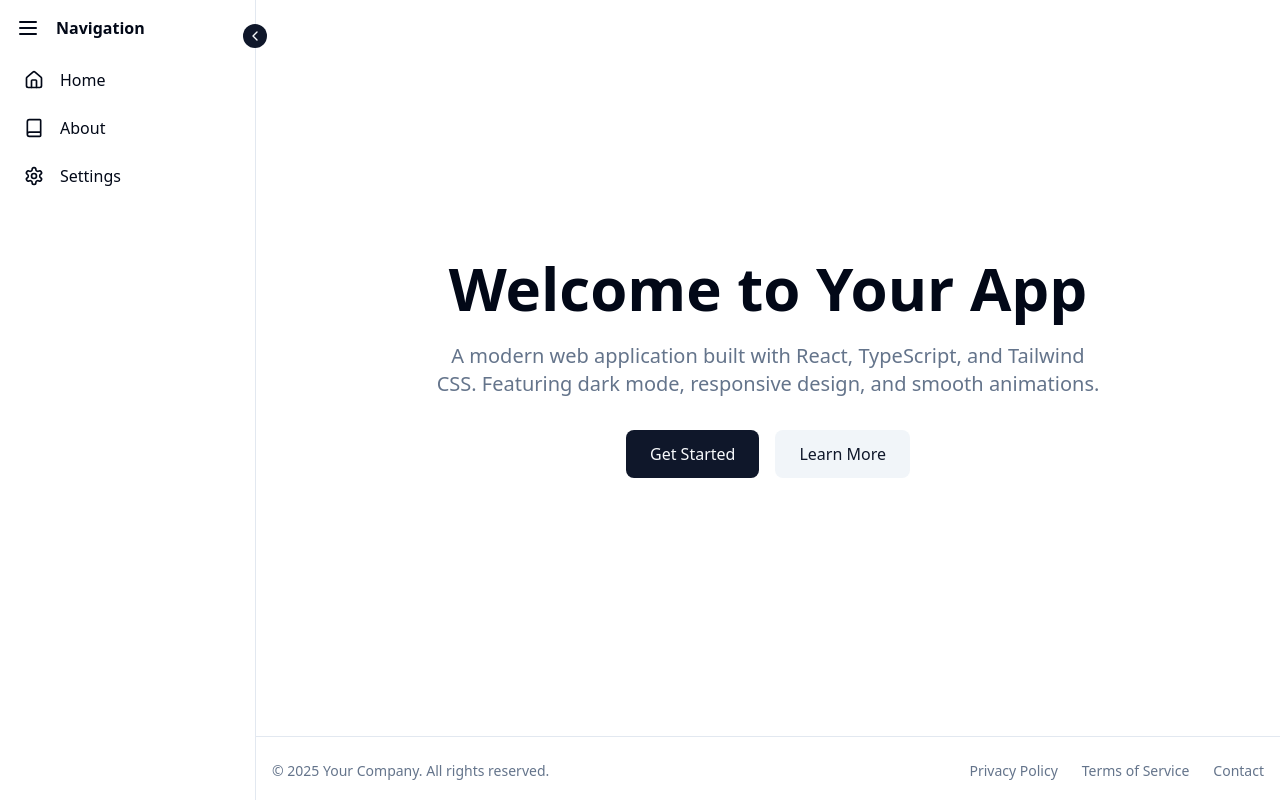
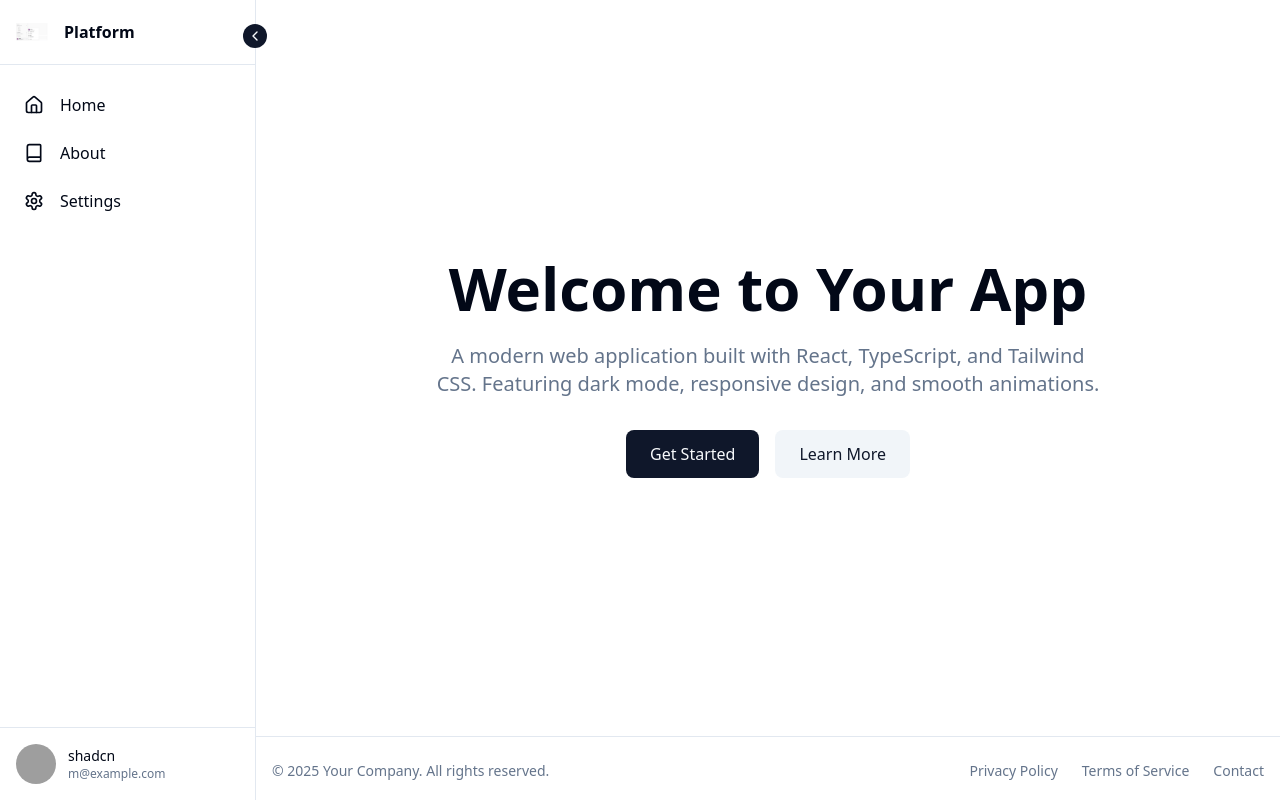
Before and after one commit to hmohammed448/react-js-collapsable-sidebar-dark-mode, a React (Vite) app: page / in a window 1280 px wide. Built offline with nearby package versions, Linux system fonts and the light colour scheme; grey boxes are pictures that could not be loaded.

Commit message:
feat: Add logo and profile to sidebar
Adds a logo to the sidebar header and a profile section with options in the footer.

```diff
--- /dev/null
+++ b/src/components/ProfileDropdown.tsx
@@ -0,0 +1,62 @@
+
+import { Avatar, AvatarFallback, AvatarImage } from "@/components/ui/avatar";
+import {
+  DropdownMenu,
+  DropdownMenuContent,
+  DropdownMenuItem,
+  DropdownMenuSeparator,
+  DropdownMenuTrigger,
+} from "@/components/ui/dropdown-menu";
+import {
+  Upgrade,
+  Account as AccountIcon,
+  Billing,
+  Notifications,
+  LogOut
+} from "lucide-react";
+
+export function ProfileDropdown() {
+  const handleLogout = () => {
+    // Add logout logic here
+    console.log("Logging out...");
+  };
+
+  return (
+    <DropdownMenu>
+      <DropdownMenuTrigger className="flex items-center gap-3 p-2 rounded-lg hover:bg-accent transition-colors cursor-pointer">
+        <Avatar>
+          <AvatarImage src={"/placeholder.svg"} />
+          <AvatarFallback>CN</AvatarFallback>
+        </Avatar>
+        <div className="flex flex-col text-left group-data-[collapsible=icon]:hidden">
+          <span className="text-sm font-medium">shadcn</span>
+          <span className="text-xs text-muted-foreground">m@example.com</span>
+        </div>
+      </DropdownMenuTrigger>
+      <DropdownMenuContent align="end" className="w-56">
+        <DropdownMenuItem>
+          <Upgrade className="mr-2" />
+          <span>Upgrade to Pro</span>
+        </DropdownMenuItem>
+        <DropdownMenuSeparator />
+        <DropdownMenuItem>
+          <AccountIcon className="mr-2" />
+          <span>Account</span>
+        </DropdownMenuItem>
+        <DropdownMenuItem>
+          <Billing className="mr-2" />
+          <span>Billing</span>
+        </DropdownMenuItem>
+        <DropdownMenuItem>
+          <Notifications className="mr-2" />
+          <span>Notifications</span>
+        </DropdownMenuItem>
+        <DropdownMenuSeparator />
+        <DropdownMenuItem onClick={handleLogout}>
+          <LogOut className="mr-2" />
+          <span>Log out</span>
+        </DropdownMenuItem>
+      </DropdownMenuContent>
+    </DropdownMenu>
+  );
+}
--- a/src/components/Sidebar.tsx
+++ b/src/components/Sidebar.tsx
@@ -3,6 +3,7 @@ import { useState } from 'react';
 import { Link } from 'react-router-dom';
 import { Menu, Home, Book, Settings, ChevronLeft, ChevronRight } from 'lucide-react';
 import { cn } from '@/lib/utils';
+import { ProfileDropdown } from './ProfileDropdown';
 
 const Sidebar = () => {
   const [isCollapsed, setIsCollapsed] = useState(false);
@@ -15,7 +16,7 @@ const Sidebar = () => {
 
   return (
     <div className={cn(
-      "fixed left-0 top-0 h-screen bg-background border-r transition-all duration-300 ease-in-out",
+      "fixed left-0 top-0 h-screen bg-background border-r transition-all duration-300 ease-in-out flex flex-col",
       isCollapsed ? "w-16" : "w-64"
     )}>
       <button
@@ -25,12 +26,16 @@ const Sidebar = () => {
         {isCollapsed ? <ChevronRight className="h-4 w-4" /> : <ChevronLeft className="h-4 w-4" />}
       </button>
 
-      <div className="flex items-center p-4 gap-4">
-        <Menu className="h-6 w-6" />
-        {!isCollapsed && <span className="font-semibold">Navigation</span>}
+      <div className="flex items-center p-4 gap-4 border-b">
+        <img
+          src="/lovable-uploads/3d4dd8a5-8d5b-45fc-9256-6753d1b4606b.png"
+          alt="Logo"
+          className="h-8 w-8 object-contain"
+        />
+        {!isCollapsed && <span className="font-semibold">Platform</span>}
       </div>
 
-      <nav className="px-2">
+      <nav className="flex-1 px-2 py-4">
         {navigationItems.map((item) => (
           <Link
             key={item.path}
@@ -42,6 +47,10 @@ const Sidebar = () => {
           </Link>
         ))}
       </nav>
+
+      <div className="border-t p-2">
+        <ProfileDropdown />
+      </div>
     </div>
   );
 };
```
Also changed, not shown: public/lovable-uploads/3d4dd8a5-8d5b-45fc-9256-6753d1b4606b.png (added).
